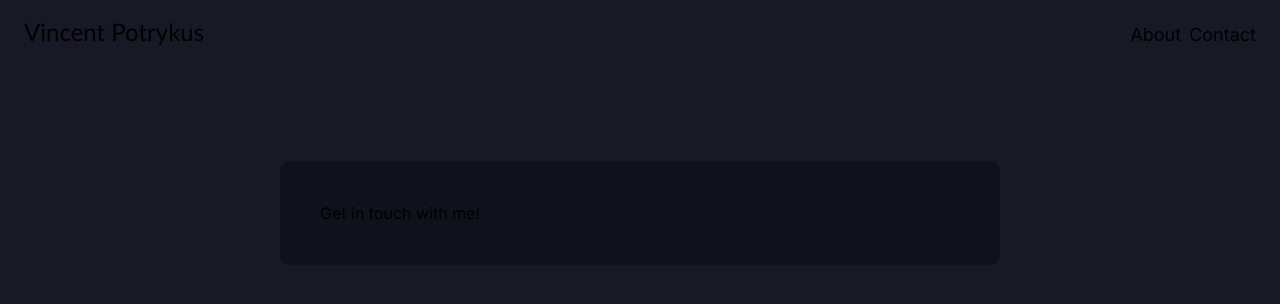
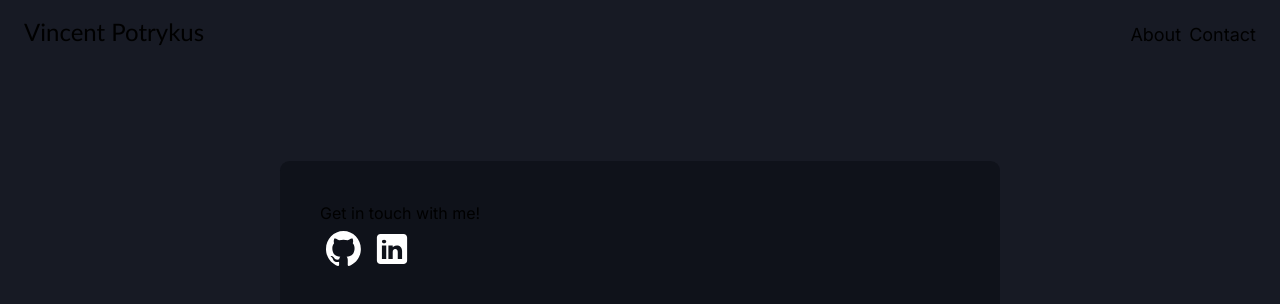
Before and after one commit to vnctptr/portfolio, a Next.js app: page /contact in a window 1280 px wide. Shown: the top 304 px of the page. Built offline with nearby package versions, Linux system fonts and the light colour scheme.

Commit message:
Add social icons to Contact page

```diff
--- a/app/contact/page.css
+++ b/app/contact/page.css
@@ -6,3 +6,11 @@
   padding: 2.5em;
   border-radius: 0.6em;
 }
+
+.icon-container {
+  display: flex;
+}
+
+.icon-container > * {
+  margin: 0.4em;
+}
--- a/app/contact/page.tsx
+++ b/app/contact/page.tsx
@@ -1,13 +1,36 @@
 import Navbar from "@/app/components/Navbar/Navbar";
 import React from "react";
+import Link from "next/link";
 import "./page.css";
+import Image from "next/image";
 
 export default function Page() {
   return (
     <>
-      <Navbar></Navbar>
+      <Navbar />
       <div className="contact-inner-container">
         <h1>Get in touch with me!</h1>
+        <div className="icon-container">
+          <Link href="https://github.com/vnctptr">
+            <Image
+              src="/github-icon-white.svg"
+              alt="GitHub"
+              width={35}
+              height={35}
+              priority
+            />
+          </Link>
+
+          <Link href="https://www.linkedin.com/in/vincent-potrykus-593a53214/">
+            <Image
+              src="/linkedin-icon-white.svg"
+              alt="LinkedIn"
+              width={36}
+              height={36}
+              priority
+            />
+          </Link>
+        </div>
       </div>
     </>
   );
```
Also changed, not shown: public/github-icon-white.svg (added), public/linkedin-icon-white.svg (added).
